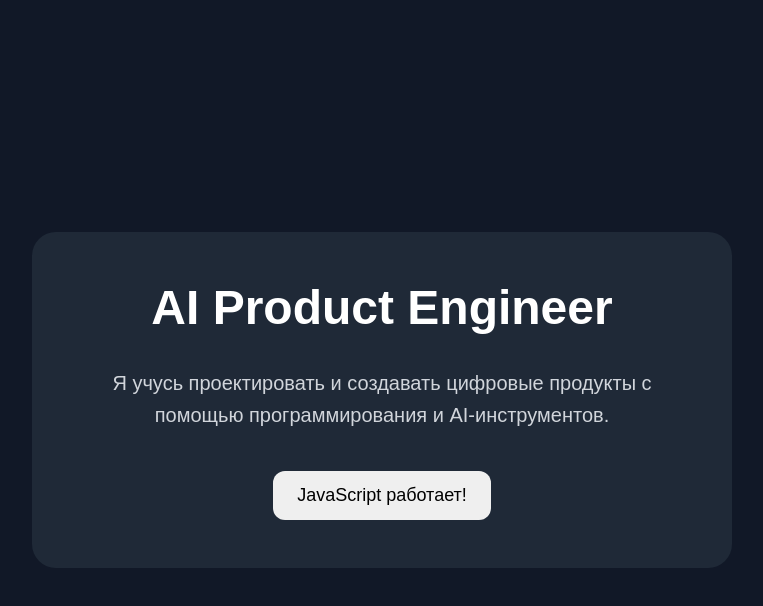
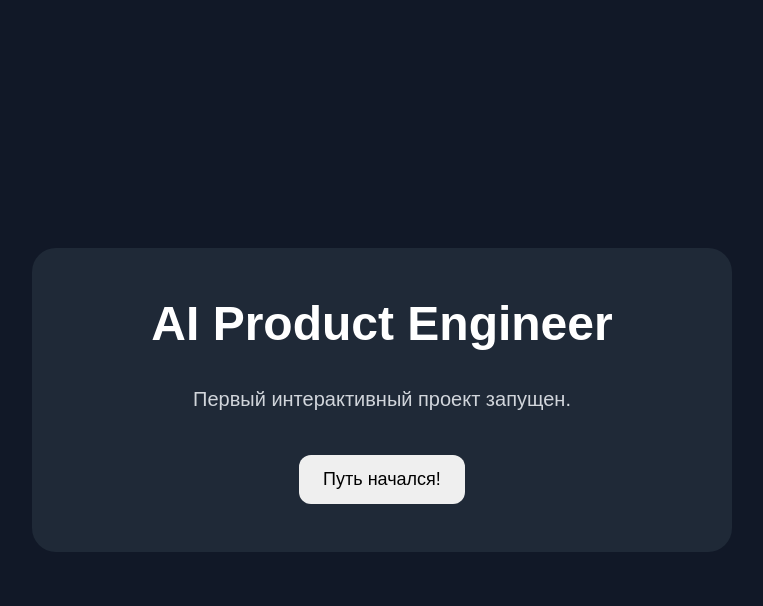
Before and after one commit to kazbekkg-dev/AI-Product-Engineer, a plain HTML site: page projects/ai-product-engineer-site/index.html in a window 1280 px wide. Both pictures are taken after a click on the button "Начать путь". Shown: the whole page, without its empty margins (258-1021 px from the left). Drawn offline with Linux system fonts and the light colour scheme.

Commit message:
feat: update page content on button click

```diff
--- a/projects/ai-product-engineer-site/index.html
+++ b/projects/ai-product-engineer-site/index.html
@@ -11,8 +11,7 @@
         <h1>AI Product Engineer</h1>
 
         <p>
-            Я учусь проектировать и создавать цифровые продукты
-            с помощью программирования и AI-инструментов.
+            Первый интерактивный проект запущен.
         </p>
 
         <button id="start-button">Начать путь</button>
--- a/projects/ai-product-engineer-site/script.js
+++ b/projects/ai-product-engineer-site/script.js
@@ -1,5 +1,5 @@
 const startButton = document.querySelector("#start-button");
 
 startButton.addEventListener("click", function () {
-    startButton.textContent = "JavaScript работает!";
+    startButton.textContent = "Путь начался!";
 });
```
